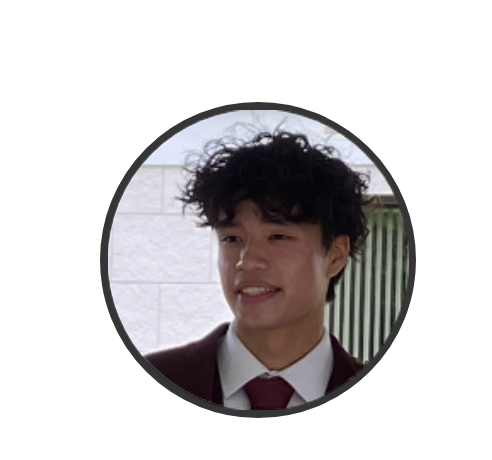
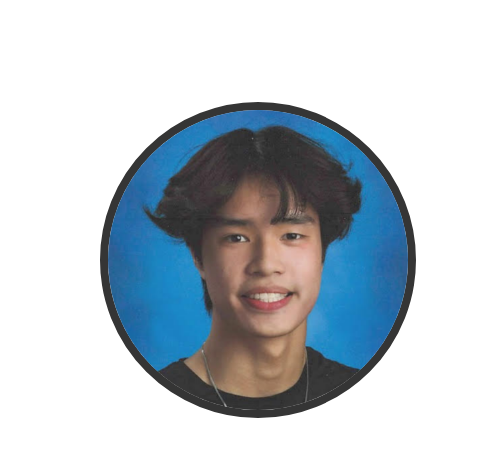
Before and after one commit to EthanHuanggg/html-css-js-portfolio, a plain HTML site: page index.html in a window 1280 px wide. Shown: the part 224-684 px from the top of the page, 183-675 px from the left. Drawn offline with Linux system fonts and the light colour scheme.

Commit message:
Changed Photo

```diff
--- a/index.html
+++ b/index.html
@@ -34,7 +34,7 @@
     </nav>
     <section id="profile">
       <div class="section__pic-container">
-        <img src="./assets/misc/me_cropped.png" alt="Ethan Huang profile picture" />
+        <img src="./assets/misc/Me_3_Circle.png" alt="Ethan Huang profile picture" />
       </div>
       <div class="section__text">
         <h1 class="title">Ethan Huang</h1>
```
Also changed, not shown: assets/misc/Me_3.jpg (added), assets/misc/Me_3_Circle.png (added).
